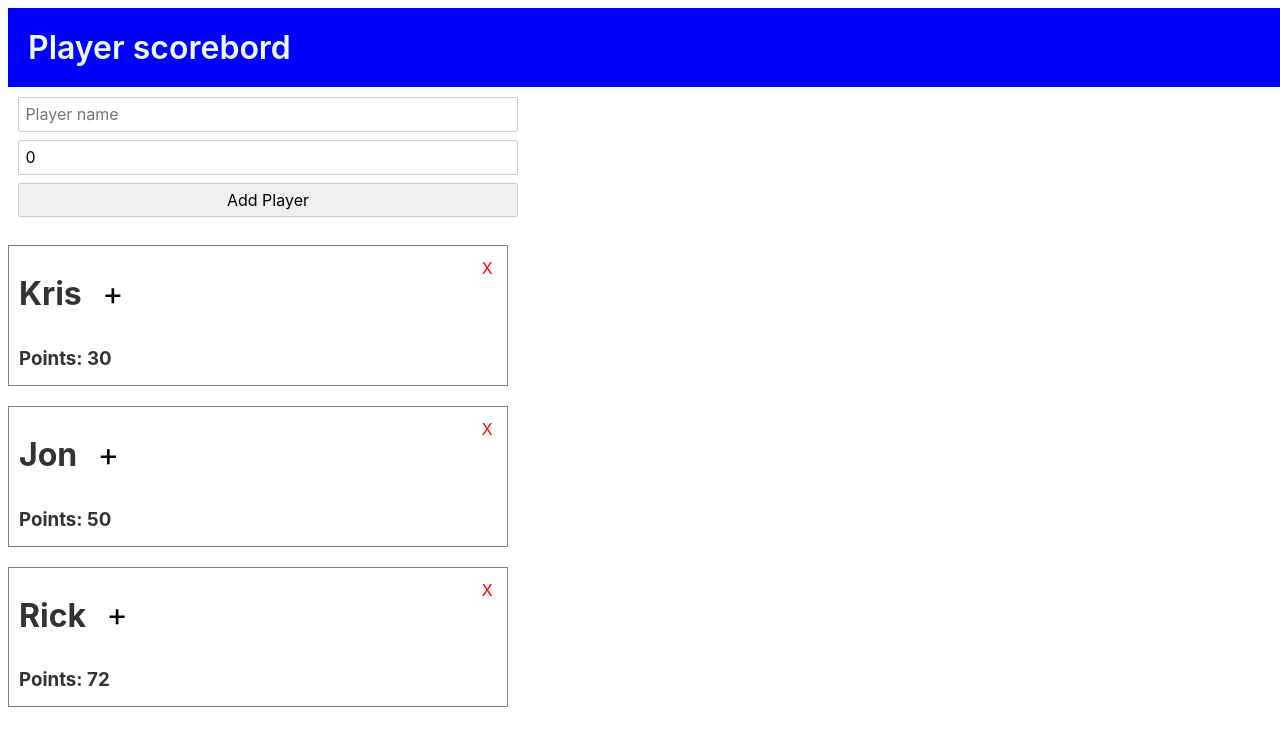
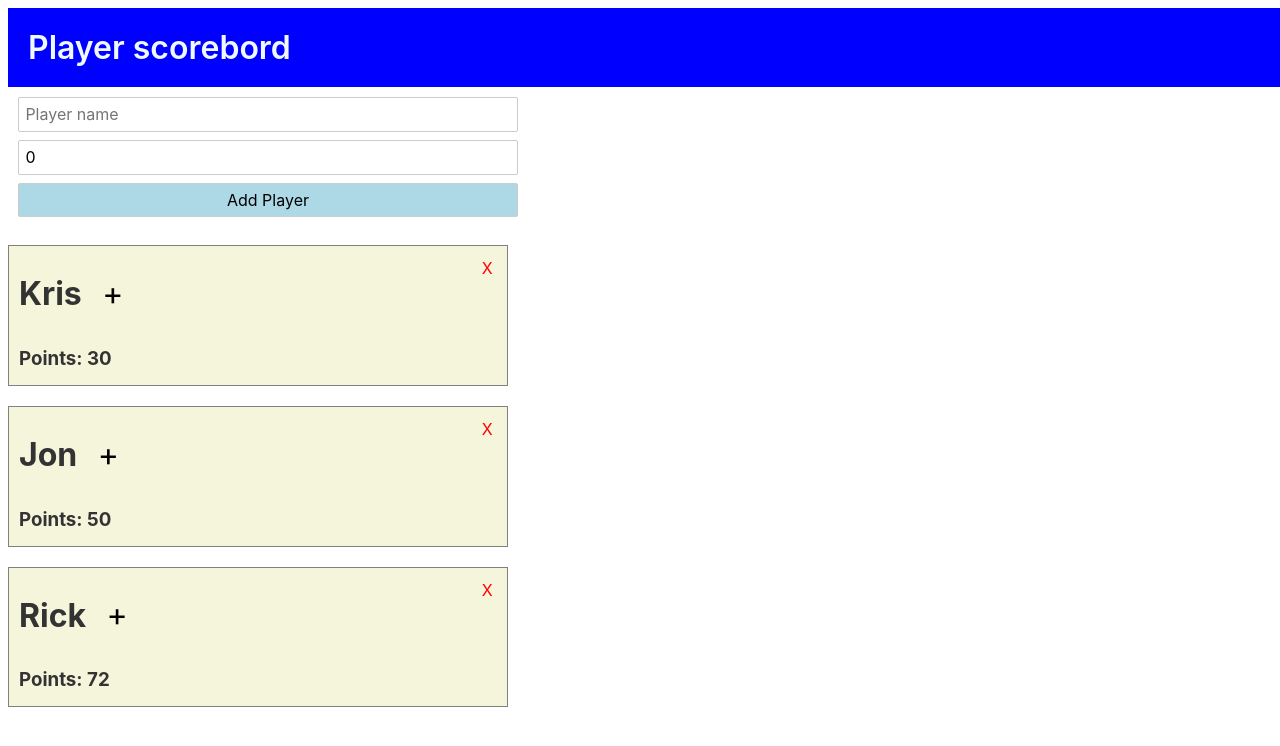
Before and after one commit to paxarpp/svelte_board, a Svelte app: page / in a window 1280 px wide. Shown: the top 746 px of the page. Built offline with nearby package versions, Linux system fonts and the light colour scheme.

Commit message:
update ver depend

```diff
--- a/src/AddPlayer.svelte
+++ b/src/AddPlayer.svelte
@@ -25,6 +25,10 @@
     display: flex;
     flex-flow: column;
   }
+  input[type="submit"] {
+    background-color: lightblue;
+    cursor: pointer;
+  }
 </style>
 
 <form on:submit={onSubmit}>
--- a/src/Card.svelte
+++ b/src/Card.svelte
@@ -32,6 +32,7 @@
 		margin: 5px 0;
 	}
 	.card {
+		background-color: beige;
 		position: relative;
 		padding: 10px;
 		margin: 10px 0;
```
Also changed, not shown: package.json (+7 -7 lines), 1 other file (tests, documents, lock files or other folders).
